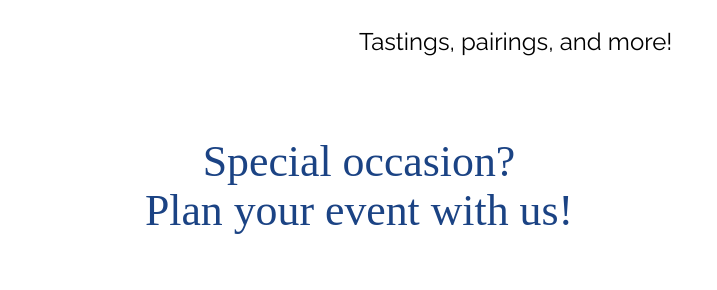
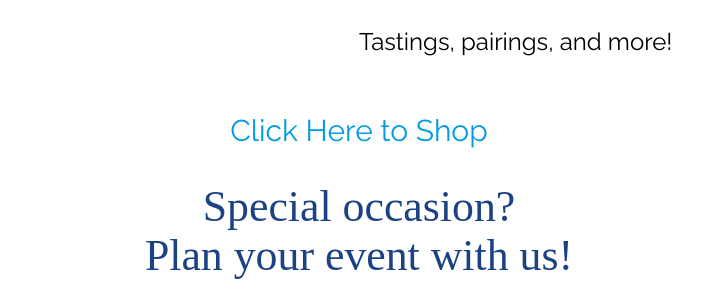
Before and after one commit to KLCBintz/Brew, a plain HTML site: page index.html in a window 1280 px wide. Shown: the part 891-1181 px from the top of the page, without its empty margins (281-998 px from the left). Drawn offline with nearby package versions, Linux system fonts and the light colour scheme.

Commit message:
added link on index page to swag store

```diff
--- a/index.html
+++ b/index.html
@@ -41,6 +41,10 @@
         </div>
 
         <div>
+            <a id="shoplink" href="swag.html">Click Here to Shop</a>
+        </div>
+
+        <div>
             <h3>Special occasion?
                 <br/>
                 Plan your event with us!</h3>
--- a/main.css
+++ b/main.css
@@ -75,6 +75,10 @@ li {
     }
 }
 
+#shoplink {
+    font-size: 2em;
+}
+
 div.social {
     padding-top: 3em;
     padding-bottom: 2em;
```
